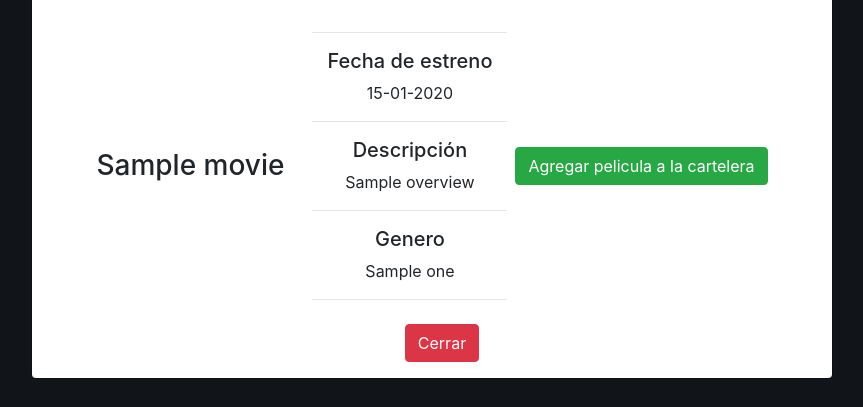
After one commit to RodriSuarez/MoviePass, a PHP site: template Views/movie-latest-client.php in a window 1280 px wide, after a click that opens the changed part. The commit adds this page. Shown: the part 480-887 px from the top of the page, without its empty margins (209-1072 px from the left). Run offline with PHP 8.4, Linux system fonts and the light colour scheme; the template is opened without the code that fills it: most values are stand-ins (such as "Sample title", 1, 10 or a date in 2020); grey boxes marked "Sample" are stand-in pictures; some libraries are stand-ins or nearby versions.

```diff
--- /dev/null
+++ b/Views/movie-latest-client.php
@@ -0,0 +1,88 @@
+<?php require_once('nav-client.php'); ?>
+
+<div class="m-5">
+
+</div>
+<div class="text-center mt-5"  id="appContainer">
+  <div class="row d-flex justify-content-center align-content-center ">
+
+    <?php foreach($movieList as $key => $result) { ?>
+
+      <!-- Grid column -->
+      <div class="col-lg-2 col-md-12 m-4">
+        <!--Modal: Name-->
+          <div class="clickeable bg-oscuro rounded" alt="video" data-toggle="modal" data-target="#modal<?=$key?>">
+            <img class="img-fluid rounded   shadow-sm z-depth-1" src="<?= API_IMG . $result->getPoster_path();?>" alt="video" data-toggle="modal" data-target="#modal<?=$key?>">
+            <h5 class="text-white rounded-bottom   pt-2 pb-2 p-1"><?= $result->getTitle()?></h5>
+          </div>
+      </div>
+      <!-- Grid column -->
+
+      <!--Modal: Name-->
+      <div class="modal fade slider-ro" id="modal<?=$key?>" tabindex="-1" role="dialog" aria-labelledby="myModalLabel" aria-hidden="true">
+        <div class="modal-dialog modal-lg" role="document">
+          <!--Content-->
+          <div class="modal-content">
+
+            <!--Body-->
+            <div class="modal-body mb-0 p-0">
+
+              <div class="embed-responsive embed-responsive-16by9 z-depth-1-half">
+                <iframe class="embed-responsive-item" src="https://www.youtube.com/embed/<?= $result->getTrailer_link()?>" allowfullscreen></iframe>
+              </div>
+
+            </div>
+
+            <!--Footer-->
+            <div class="modal-footer justify-content-center slider-ro">
+
+              <h3 class="mr-4"><?= $result->getTitle()?></h3>
+
+              <div class="row d-flex justify-content-center">
+
+                  <div class="col-12">
+                    <hr>
+                      <h5>Fecha de estreno</h5>
+                      <p><?php $date = new DateTime($result->getRealease_date());
+                            echo date_format($date, "d-m-Y");
+                        ?></p>
+                        <hr>
+                        <h5>Descripción</h5>
+                    <p class="text-center"><?= $result->getOverview() ?></p>
+                    <hr>
+                    <h5 class="font-style-bold" > Genero </h5>
+                    <p><?= $genreList->getOne($result->getGenres()['0'])?></p>
+                    <?php if(count($result->getGenres()) > 1){?>
+                      <h6>Subgeneros</h6>
+                      <?php
+                      foreach($result->getGenres() as $index => $genre){
+                            if($index != 0){?>
+                        <p><?= $genreList->getOne($genre) ?> </p>
+                      <?php }
+                      }
+                      } ?>
+                      <hr>
+
+                  </div>
+              </div>
+              <form action="">
+                <button class="btn btn-success " type=submit>Agregar pelicula a la cartelera</button>
+
+              </form>
+              <button type="button" class="btn btn-danger btn-rounded btn-md ml-4" data-dismiss="modal">Cerrar</button>
+
+            </div>
+
+          </div>
+          <!--/.Content-->
+
+        </div>
+      </div>
+
+    <?php }
+      include('login-form.php');
+    ?>
+
+  </div>
+
+</div>
```
Also changed, not shown: Controllers/MovieController.php (+9 -0 lines), Controllers/userController.php (+11 -5 lines), DAODB/user.php (+6 -4 lines), Models/cinema.php (+0 -7 lines), Models/user.php (+17 -1 lines).
